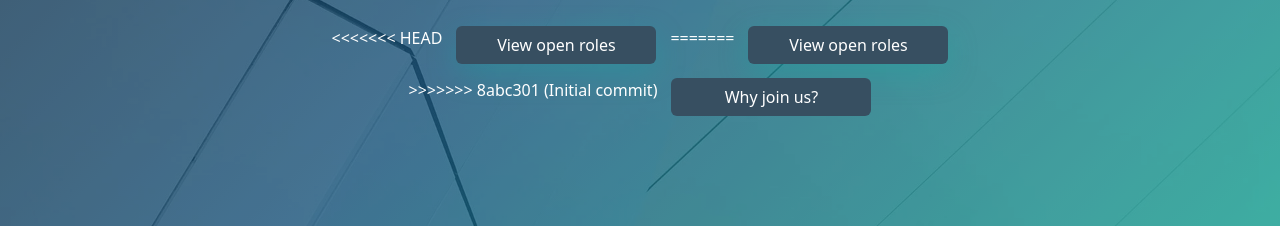
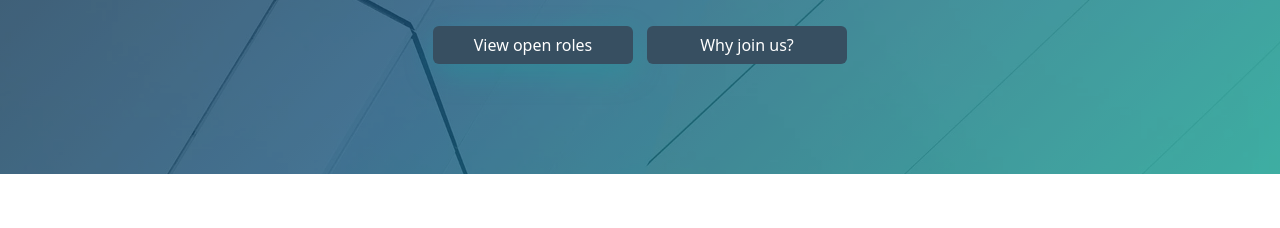
Before and after one commit to neelesh002/Kavyainfoweb, a website: page forentend/CurrentOpenings.html in a window 1280 px wide. Shown: the part 582-810 px from the top of the page. Drawn offline with Linux system fonts and the light colour scheme.

Commit message:
Initial commit

```diff
--- a/forentend/CurrentOpenings.html
+++ b/forentend/CurrentOpenings.html
@@ -102,11 +102,11 @@
         <p>We mix strategy, engineering, and creativity to solve real problems for global businesses—and we are always
           hiring people who love doing the same.</p>
         <div class="hero-cta">
-<<<<<<< HEAD
+
           <a href="#openings" class="btn primary-btn" style="color: white; background-color: #374f61; ">View open roles</a>
-=======
-          <a href="#openings" class="btn primary-btn" style="color: white; background-color: #374f61;">View open roles</a>
->>>>>>> 8abc301 (Initial commit)
+
+
+
           <a href="Whyjoinus.html" class="btn secondary-btn" style="color: White; background-color: #374f61;" >Why join us?</a>
         </div>
       </div>
```
